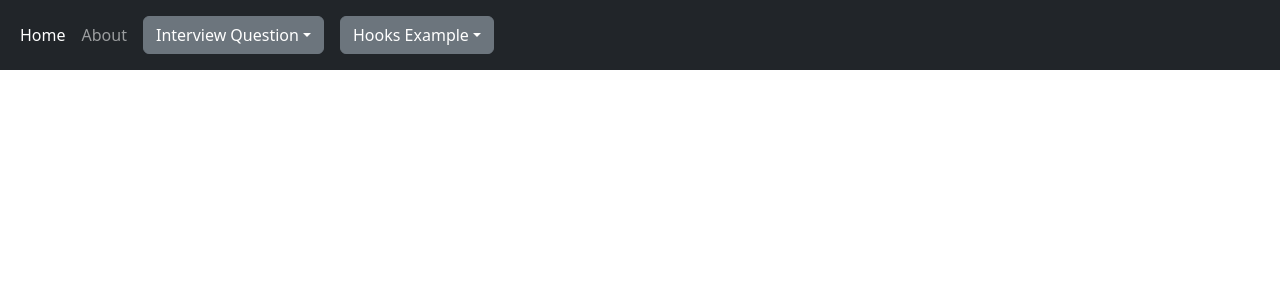
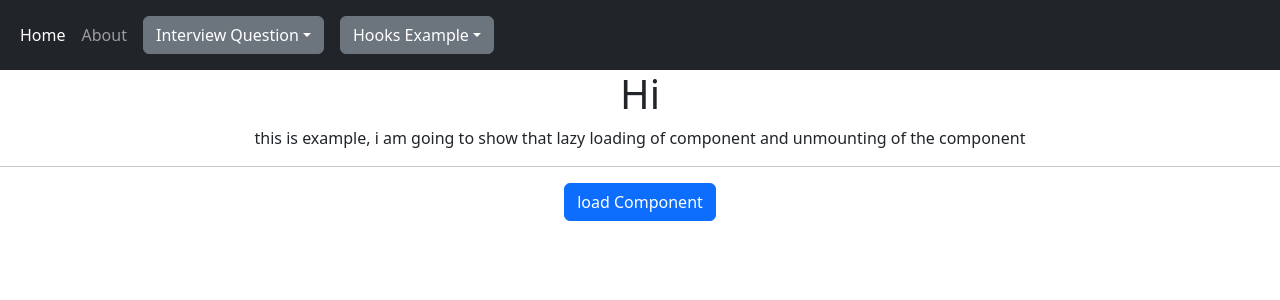
Before and after one commit to sunnyrai31/questionpaper, a React (Create React App) app: page /NewFold in a window 1280 px wide. Shown: the top 300 px of the page. Built offline with nearby package versions, Linux system fonts and the light colour scheme.

Commit message:
on demand + lazy loading practice

```diff
--- /dev/null
+++ b/src/Question/FlexLayout.js
@@ -0,0 +1,10 @@
+import { Fragment } from "react";
+
+const FlexLayout = () => {
+  return (
+    <Fragment>
+      <h1> this is flex layout</h1>
+    </Fragment>
+  );
+};
+export default FlexLayout;
--- /dev/null
+++ b/src/Question/GridLayout.js
@@ -0,0 +1,10 @@
+import { Fragment } from "react";
+
+const GridLayout = () => {
+  return (
+    <Fragment>
+      <h1> this is going to be grid Layout</h1>
+    </Fragment>
+  );
+};
+export default GridLayout;
--- /dev/null
+++ b/src/Question/NewFold.js
@@ -0,0 +1,32 @@
+// New Fold is company and these are the question they have asked.
+import { lazy, Suspense, useState } from "react";
+const NewFold = () => {
+  const [isloaded, setLoaded] = useState(false);
+  const NewCompoenent = lazy(() => import("./FlexLayout"));
+  const loadComponent = () => {
+    const _isloaded = isloaded;
+    _isloaded ? setBtnText("load Component") : setBtnText("unmound Component");
+    setLoaded(!_isloaded);
+  };
+  const [btnText, setBtnText] = useState("load Component");
+  return (
+    <>
+      <h1>Hi</h1>
+      <label>
+        this is example, i am going to show that lazy loading of component and
+        unmounting of the component
+      </label>
+      <hr />
+      <button onClick={loadComponent} className="btn btn-primary">
+        {btnText}
+      </button>
+      {isloaded && (
+        <Suspense fallback={<div>Loading.... </div>}>
+          <NewCompoenent />
+        </Suspense>
+      )}
+    </>
+  );
+};
+export default NewFold;
+// gatsby , ssr, saga , node, server sent event.
--- a/src/Question/QuestionDropdown.js
+++ b/src/Question/QuestionDropdown.js
@@ -29,6 +29,21 @@ const QuestionDropdown = () => {
     {
       text: "StartStop and print ",
       to: "/StartStop",
+      title: "",
+    },
+    {
+      text: "Design Grid Layout ",
+      to: "/GridLayout",
+      title: "",
+    },
+    {
+      text: "Design Flex Layout ",
+      to: "/FlexLayout",
+      title: "",
+    },
+    {
+      text: "lazy loading on demand (New Fold Digital) ",
+      to: "/NewFold",
       title: "",
     },
   ];
--- a/src/Question/index.js
+++ b/src/Question/index.js
@@ -5,3 +5,6 @@ export { default as QuestionDeleteItem } from "./QuestionDeleteItem";
 export { default as InfinteScroll } from "./InfinteScroll";
 export { default as ContactBook } from "./ContactBook";
 export { default as StartStop } from "./StartStop";
+export { default as GridLayout } from "./GridLayout";
+export { default as FlexLayout } from "./FlexLayout";
+export { default as NewFold } from "./NewFold";
--- a/src/Routing.js
+++ b/src/Routing.js
@@ -8,6 +8,9 @@ import {
   InfinteScroll,
   ContactBook,
   StartStop,
+  GridLayout,
+  FlexLayout,
+  NewFold,
 } from "./Question";
 import {
   UseStateHook,
@@ -27,6 +30,9 @@ const Routing = () => {
     { path: "/QuestionQuiz", componentName: QuestionQuiz },
     { path: "/StartStop", componentName: StartStop },
     { path: "/InfinteScroll", componentName: InfinteScroll },
+    { path: "GridLayout", componentName: GridLayout },
+    { path: "/NewFold", componentName: NewFold },
+    { path: "FlexLayout", componentName: FlexLayout },
     { path: "/ContactBook", componentName: ContactBook },
     { path: "/SelectOnDemand", componentName: SelectOnDemand },
     { path: "/UseState", componentName: UseStateHook },
```
